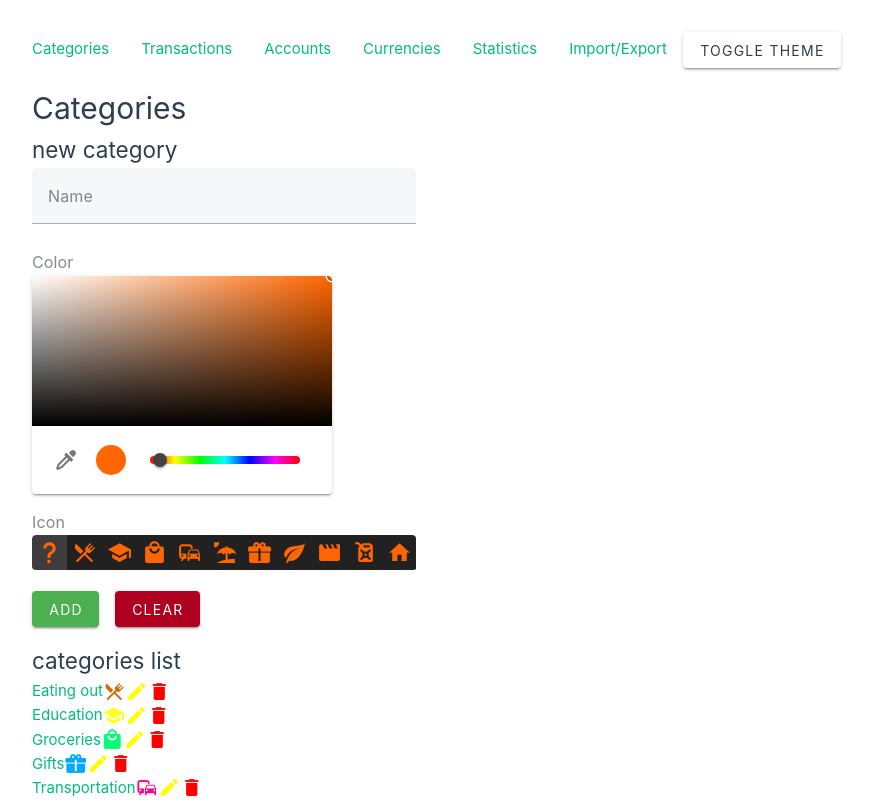
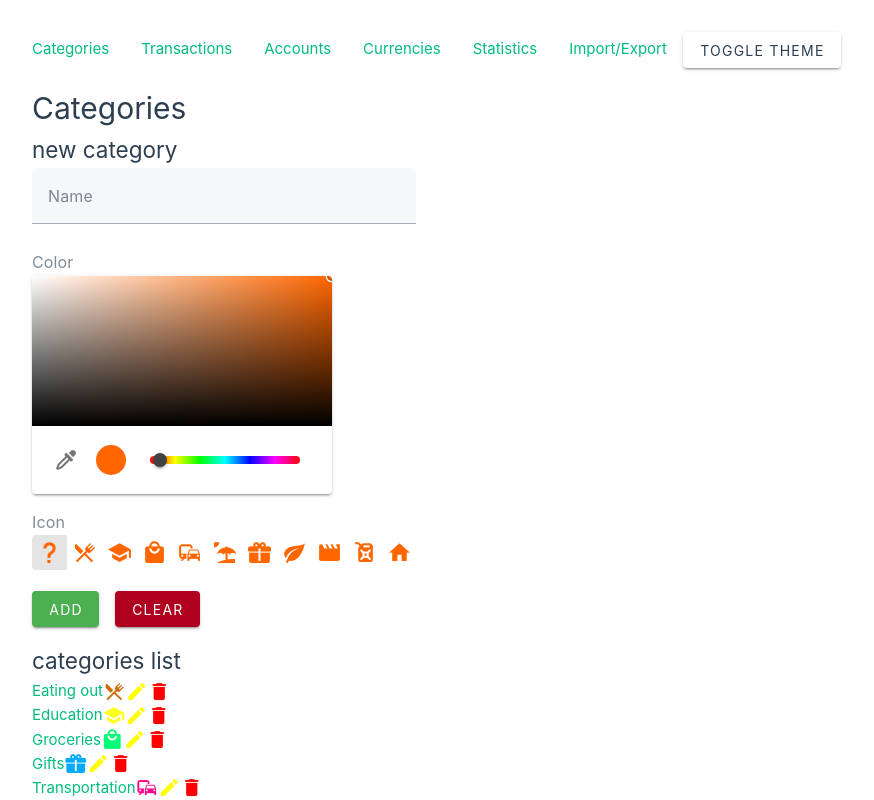
Before and after one commit to FilipTarajko/finance-manager, a Vue app: page / in a window 1280 px wide. Shown: the top 800 px of the page, without its empty margins (0-874 px from the left). Built offline with nearby package versions, Linux system fonts and the light colour scheme.

Commit message:
Add light mode to category icon selector

```diff
--- a/src/components/Categories/CategoryForm.vue
+++ b/src/components/Categories/CategoryForm.vue
@@ -78,6 +78,7 @@ function editOrCreateAndAddCategory() {
     categoriesStore.createAndAddCategory(state.name, state.color, icons[state.iconIndex])
   }
 }
+
 </script>
 
 <template>
@@ -122,7 +123,6 @@ function editOrCreateAndAddCategory() {
         v-for="icon in icons"
         :key="icon"
         :aria-label="'select icon: ' + icon.split('mdi-')[1].replace('-', ' ')"
-        :style="'background-color: ' + (icon == icons[state.iconIndex] ? '#444;' : '#212121')"
       >
         <v-icon
           size="25"
```
